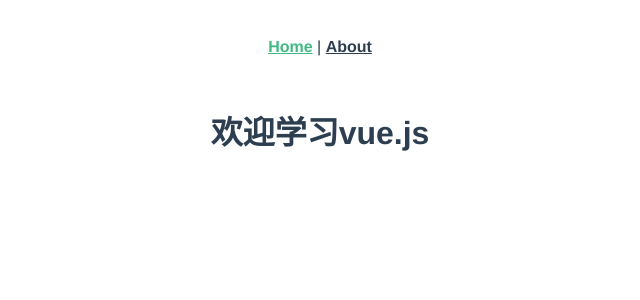
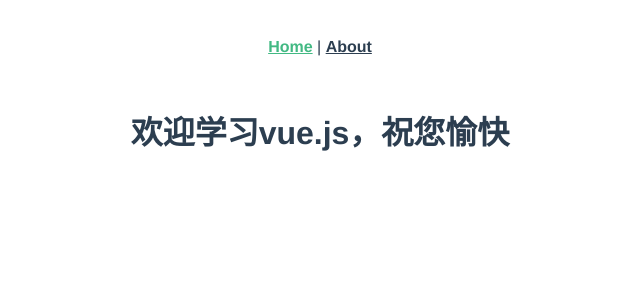
Before and after one commit to github-meng/ipd-vue, a Vue app: page / in a window 1280 px wide. Shown: the top 300 px of the page, without its empty margins (320-960 px from the left). Built offline with nearby package versions, Linux system fonts and the light colour scheme.

Commit message:
test two

```diff
--- a/src/views/Home.vue
+++ b/src/views/Home.vue
@@ -1,6 +1,6 @@
 <template>
   <div class="home">
-    <HelloWorld msg="欢迎学习vue.js" />
+    <HelloWorld msg="欢迎学习vue.js，祝您愉快" />
   </div>
 </template>
 
```
